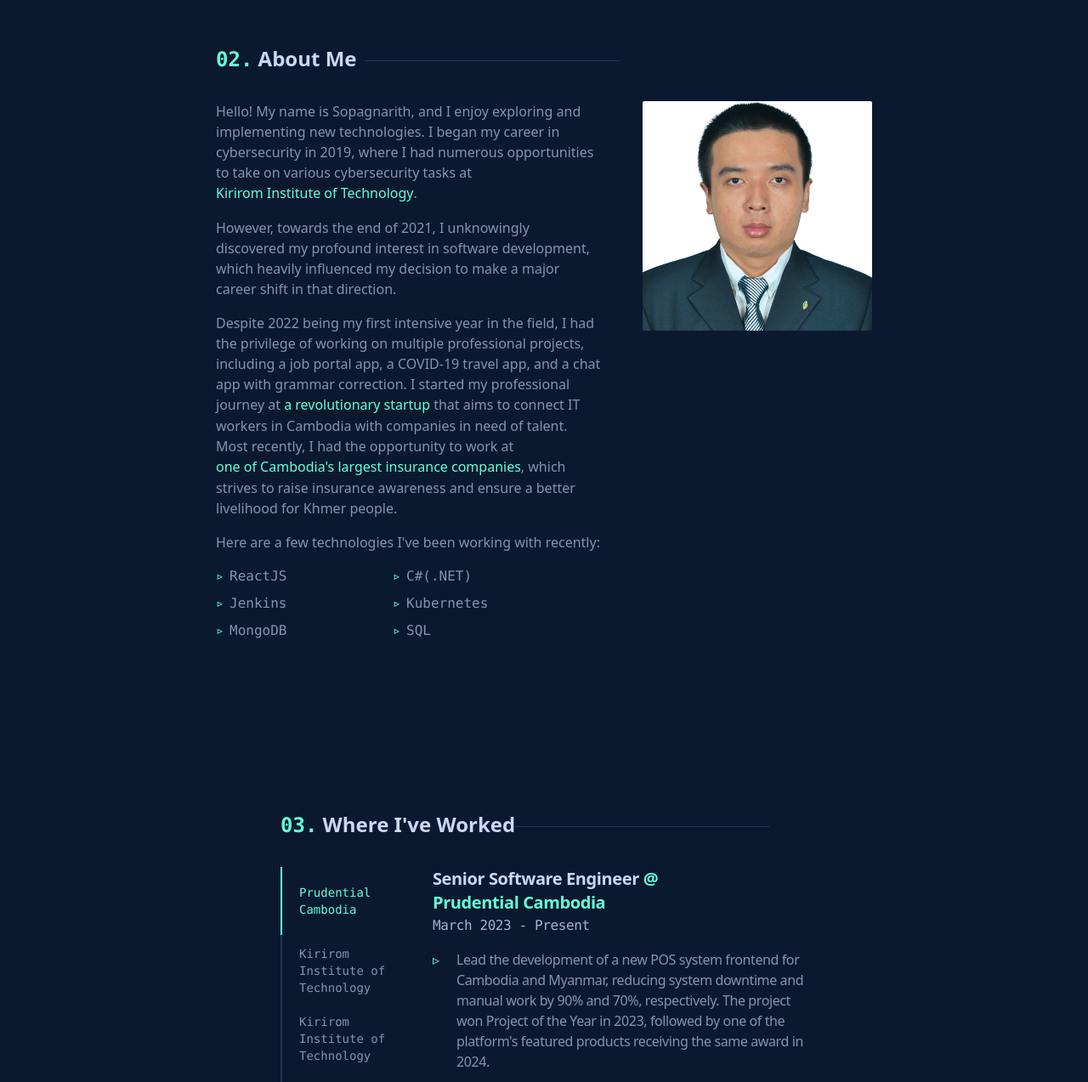
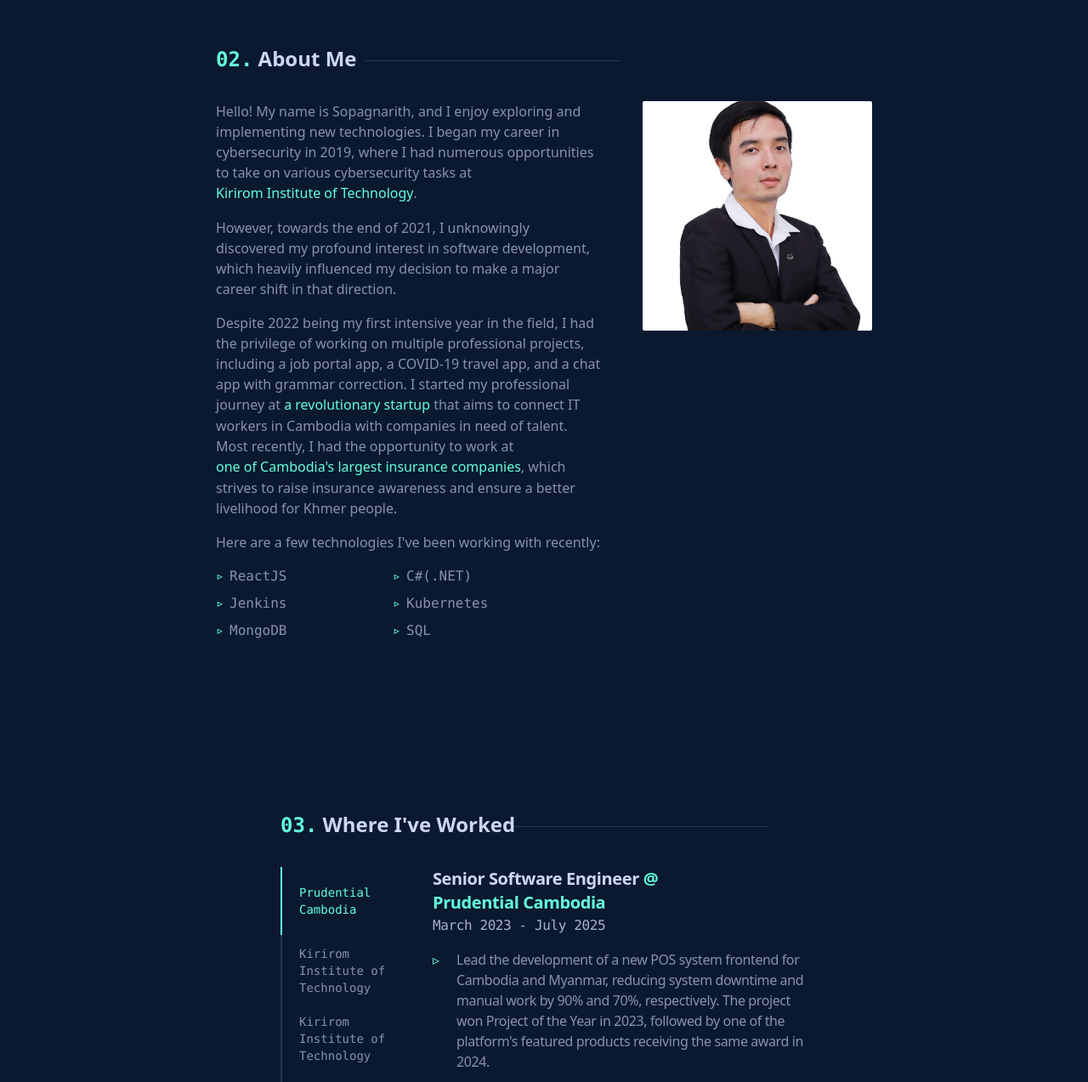
Before and after one commit to Enveed/seamsopagnarith-portfolio-v2, a Next.js app: page / in a window 1280 px wide. Shown: the part 859-2132 px from the top of the page at 85% size. Built offline with nearby package versions, Linux system fonts and the light colour scheme.

Commit message:
feature - update personal information

```diff
--- a/components/About.jsx
+++ b/components/About.jsx
@@ -93,7 +93,7 @@ const About = () => {
             <Image
               src="/assets/sopagnarith-seam-image.png"
               alt="seam-sopagnarith"
-              className="rounded-sm"
+              className="rounded-sm object-cover object-[50%_20%]"
               layout="responsive"
               width="500"
               height="500"
--- a/components/Work.jsx
+++ b/components/Work.jsx
@@ -98,7 +98,7 @@ function Work() {
                   </Link>
                 </span>
               </h3>
-              <p className="font-mono text-[#a8b2d1]">March 2023 - Present</p>
+              <p className="font-mono text-[#a8b2d1]">March 2023 - July 2025</p>
               <ul className="pt-3">
                 <li className="relative pl-7 before:left-0 before:absolute before:content-['▹'] before:text-[#64ffda] py-1">
                   Lead the development of a new POS system frontend for Cambodia
```
Also changed, not shown: public/assets/sopagnarith-seam-image.png, 1 other file (tests, documents, lock files or other folders).
